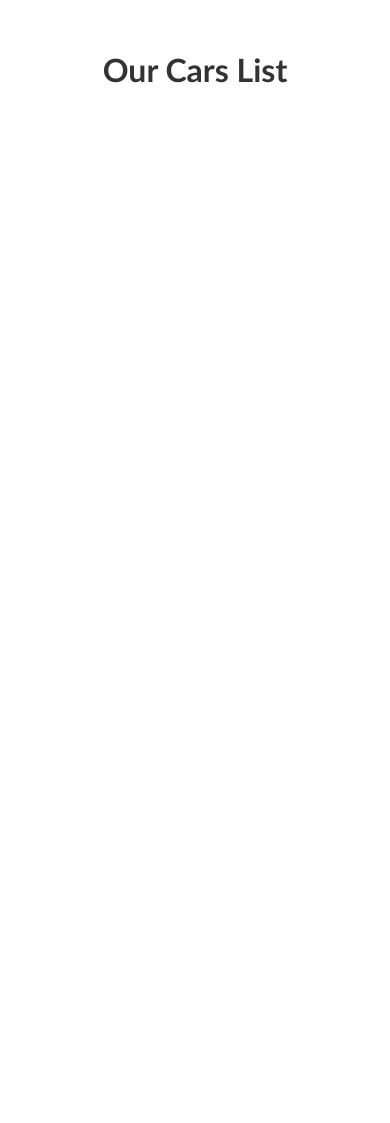
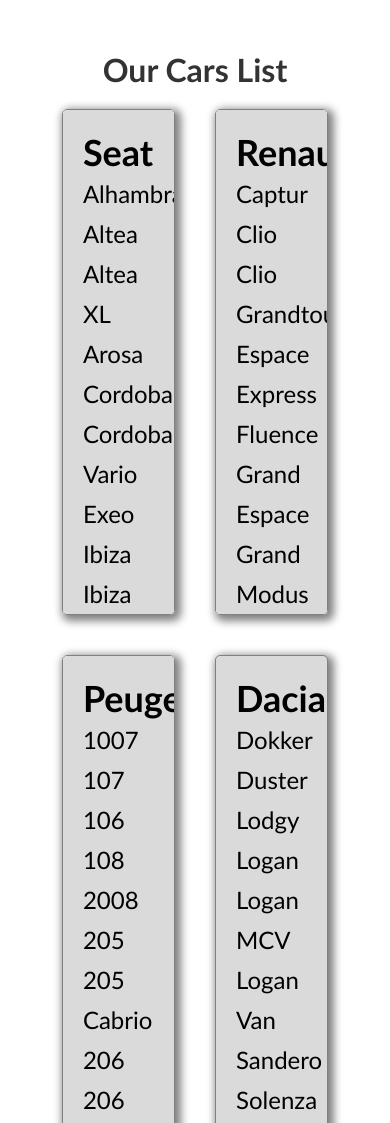
Before and after one commit to Modestasd848/JS-ClassWork-material, a plain HTML site: page Task 4/Index.html in a window 390 px wide. Shown: the top 1123 px of the page. Before the commit the page ends 844 px from the top, so only its background shows below. Drawn offline with Linux system fonts and the light colour scheme.

Commit message:
Task 4  Css responsive

```diff
--- a/Task 4/script.js
+++ b/Task 4/script.js
@@ -9,3 +9,23 @@ būti stilizuota su CSS ir būti responsive;
 -------------------------------------------------------------------------- */
 
 const ENDPOINT = 'cars.json';
+
+const output = document.querySelector('#output');
+
+fetch(ENDPOINT)
+  .then((res) => res.json())
+  .then((cars) => {
+    let result = '';
+    for (const car of cars) {
+      let models = '';
+      car.models.forEach((model) => (models += `<li>${model}</li>`));
+
+      result += `<div class="card">
+            <h2>${car.brand}</h2>
+            <ul>
+              ${models}
+            </ul>
+        </div>`;
+    }
+    output.innerHTML = result;
+  });
--- a/Task 4/style.css
+++ b/Task 4/style.css
@@ -5,6 +5,39 @@
   box-sizing: border-box;
   font-family: 'Trebuchet MS', 'Lucida Sans Unicode', 'Lucida Grande',
     'Lucida Sans', Arial, sans-serif;
+}
+
+/* Pridėtos klasės flex display bei scrollbar funkcija pagražint bendram vaizdui */
+.card {
+  background-color: rgb(219, 218, 218);
+  width: 19%;
+  padding: 20px 20px;
+  overflow-y: scroll;
+  height: 60vh;
+  margin: 20px;
+  border: 1px solid gray;
+  border-radius: 5px;
+  box-shadow: gray 3px 3px 8px 3px;
+}
+
+li {
+  list-style-type: none;
+  line-height: 1.5rem;
+}
+
+::-webkit-scrollbar {
+  width: 10px;
+}
+
+::-webkit-scrollbar-track {
+  box-shadow: inset 0 0 0px rgba(0, 0, 0, 0.3);
+  border-radius: 10px;
+}
+
+::-webkit-scrollbar-thumb {
+  background-color: rgb(179, 171, 171);
+  outline: 1px solid slategrey;
+  border-radius: 10px;
 }
 
 /* Mobile first */
@@ -27,3 +60,21 @@
   margin-top: 50px;
   color: #333;
 }
+
+#output {
+  display: flex;
+  flex-wrap: wrap;
+  justify-content: center;
+}
+
+@media screen and (max-width: 1024px) {
+  .card {
+    width: 29%;
+    padding: 20px 20px;
+    font-size: 1.5rem;
+  }
+
+  li {
+    line-height: 2.5rem;
+  }
+}
```
